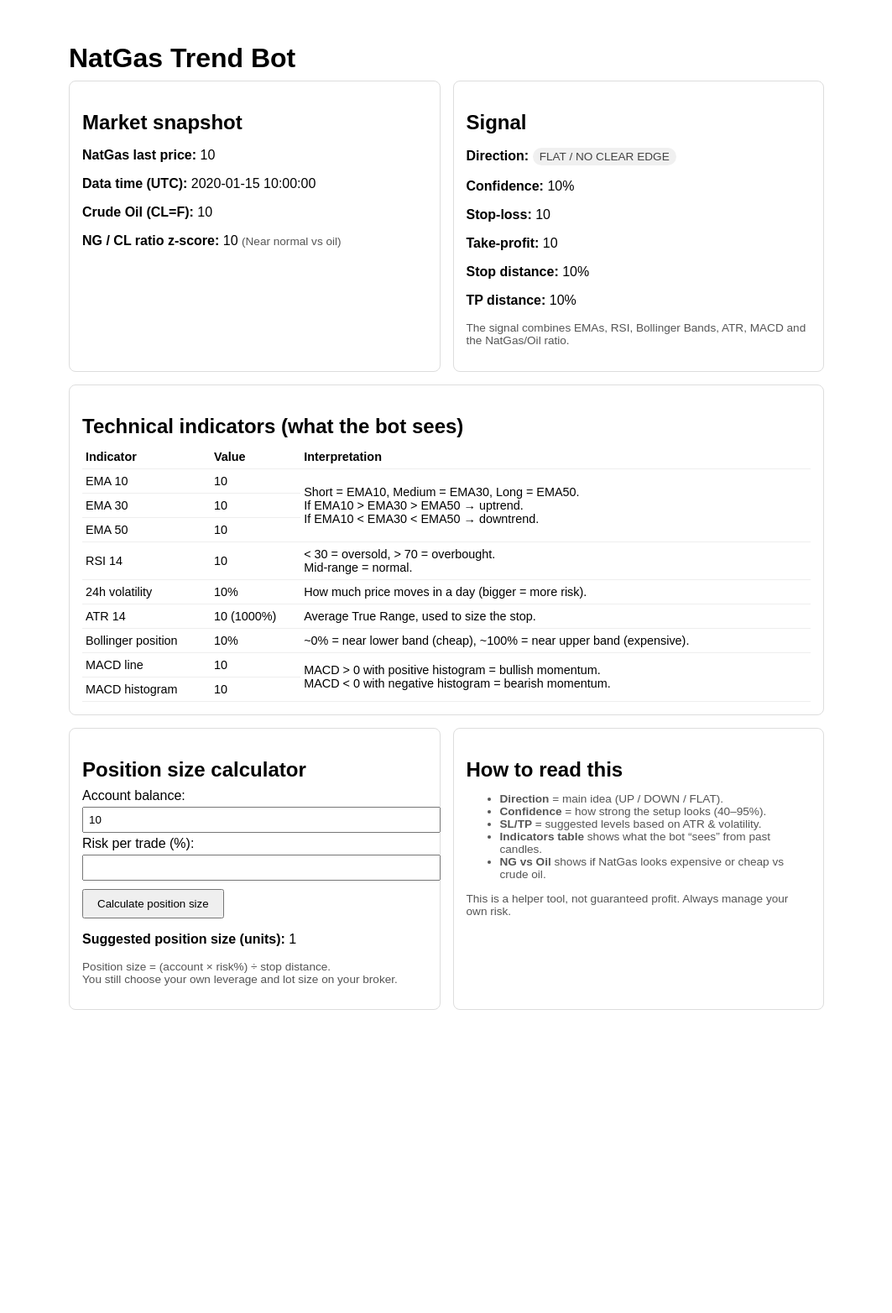
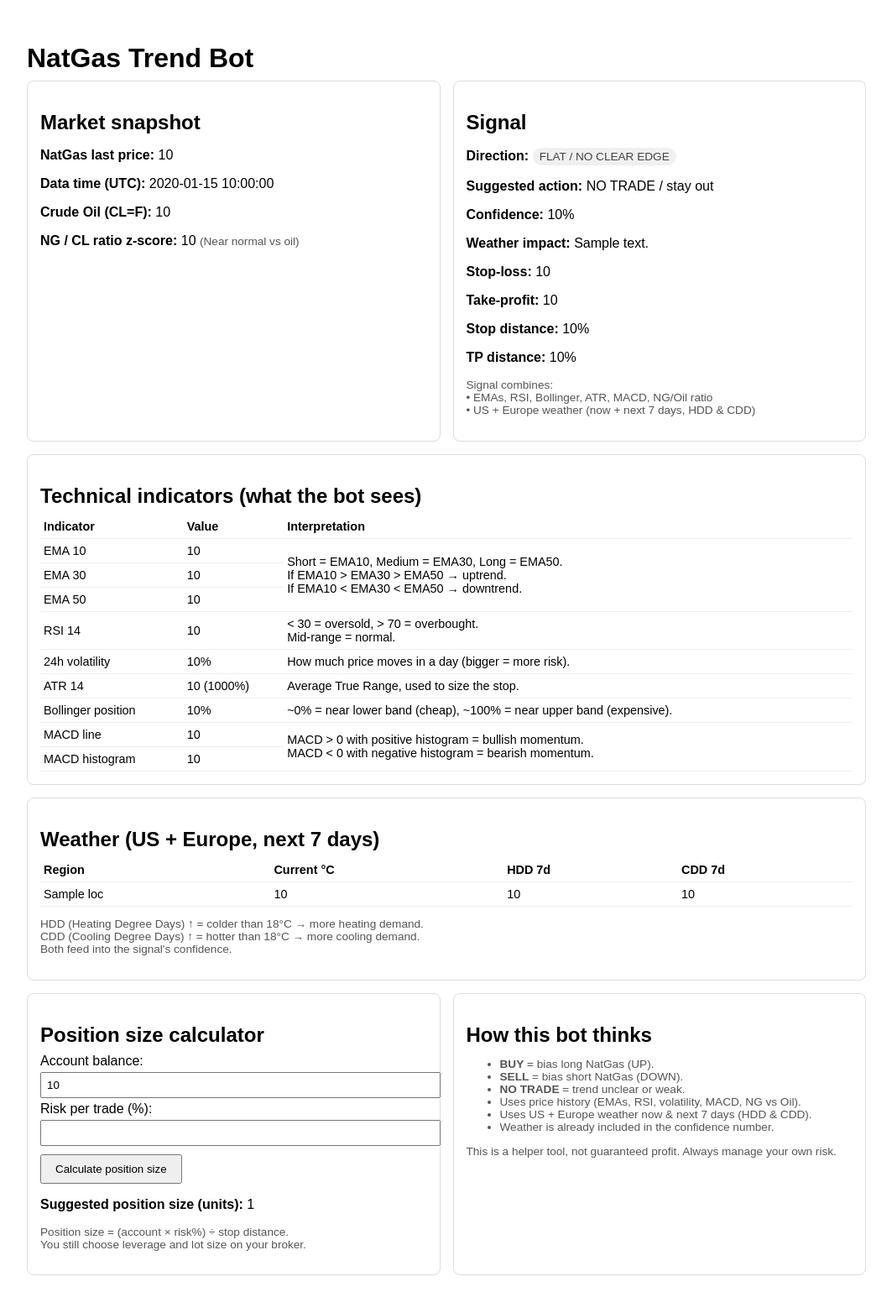
Before and after one commit to mytkollij-lab/natgas-bot, a Flask app: template templates/index.html in a window 1280 px wide. Shown: the whole page at 84% size, without its empty margins (108-1171 px from the left). Before the commit the page ends 1203 px from the top, so only its background shows below. Run offline with Flask 3, Linux system fonts and the light colour scheme; the template is opened without the code that fills it: most values are stand-ins (such as "Sample title", 1, 10 or a date in 2020).

Commit message:
Update index.html

```diff
--- a/templates/index.html
+++ b/templates/index.html
@@ -6,7 +6,7 @@
     <style>
         body {
             font-family: Arial, sans-serif;
-            max-width: 900px;
+            max-width: 1000px;
             margin: 20px auto;
             padding: 10px;
         }
@@ -18,7 +18,7 @@
             grid-template-columns: 1fr;
             gap: 15px;
         }
-        @media (min-width: 800px) {
+        @media (min-width: 900px) {
             .grid-2 {
                 grid-template-columns: 1fr 1fr;
             }
@@ -88,8 +88,15 @@
 
     {% if error_msg %}
         <div class="card error">
-            <strong>Error fetching data or generating signal:</strong><br>
+            <strong>Error fetching market data:</strong><br>
             {{ error_msg }}
+        </div>
+    {% endif %}
+
+    {% if weather_error %}
+        <div class="card error">
+            <strong>Weather warning:</strong><br>
+            {{ weather_error }}
         </div>
     {% endif %}
 
@@ -135,16 +142,31 @@
                         <span class="badge badge-flat">FLAT / NO CLEAR EDGE</span>
                     {% endif %}
                 </p>
+                <p>
+                    <span class="label">Suggested action:</span>
+                    {% if signal.direction == "UP" %}
+                        BUY / go LONG
+                    {% elif signal.direction == "DOWN" %}
+                        SELL / go SHORT
+                    {% else %}
+                        NO TRADE / stay out
+                    {% endif %}
+                </p>
                 <p><span class="label">Confidence:</span> {{ (signal.confidence * 100) | round(1) }}%</p>
+                {% if weather_info %}
+                    <p><span class="label">Weather impact:</span> {{ weather_info.impact_text }}</p>
+                {% endif %}
                 <p><span class="label">Stop-loss:</span> {{ signal.stop_loss | round(4) }}</p>
                 <p><span class="label">Take-profit:</span> {{ signal.take_profit | round(4) }}</p>
                 <p><span class="label">Stop distance:</span> {{ (signal.stop_pct * 100) | round(2) }}%</p>
                 <p><span class="label">TP distance:</span> {{ (signal.tp_pct * 100) | round(2) }}%</p>
                 <p class="small">
-                    The signal combines EMAs, RSI, Bollinger Bands, ATR, MACD and the NatGas/Oil ratio.
+                    Signal combines:<br>
+                    • EMAs, RSI, Bollinger, ATR, MACD, NG/Oil ratio<br>
+                    • US + Europe weather (now + next 7 days, HDD & CDD)
                 </p>
             {% else %}
-                <p>No signal available (maybe data error above).</p>
+                <p>No signal available.</p>
             {% endif %}
         </div>
     </div>
@@ -219,6 +241,39 @@
         </div>
     {% endif %}
 
+    {% if weather_info %}
+        <div class="card">
+            <h2>Weather (US + Europe, next 7 days)</h2>
+            <table>
+                <tr>
+                    <th>Region</th>
+                    <th>Current °C</th>
+                    <th>HDD 7d</th>
+                    <th>CDD 7d</th>
+                </tr>
+                {% for loc in weather_info.locations %}
+                    <tr>
+                        <td>{{ loc.name }}</td>
+                        <td>
+                            {% if loc.temp is not none %}
+                                {{ loc.temp | round(1) }}
+                            {% else %}
+                                ?
+                            {% endif %}
+                        </td>
+                        <td>{{ loc.hdd7 | round(1) }}</td>
+                        <td>{{ loc.cdd7 | round(1) }}</td>
+                    </tr>
+                {% endfor %}
+            </table>
+            <p class="small">
+                HDD (Heating Degree Days) ↑ = colder than 18°C → more heating demand.<br>
+                CDD (Cooling Degree Days) ↑ = hotter than 18°C → more cooling demand.<br>
+                Both feed into the signal's confidence.
+            </p>
+        </div>
+    {% endif %}
+
     <div class="grid grid-2">
         <div class="card">
             <h2>Position size calculator</h2>
@@ -242,18 +297,19 @@
             {% endif %}
             <p class="small">
                 Position size = (account × risk%) ÷ stop distance.<br>
-                You still choose your own leverage and lot size on your broker.
+                You still choose leverage and lot size on your broker.
             </p>
         </div>
 
         <div class="card">
-            <h2>How to read this</h2>
+            <h2>How this bot thinks</h2>
             <ul class="small">
-                <li><b>Direction</b> = main idea (UP / DOWN / FLAT).</li>
-                <li><b>Confidence</b> = how strong the setup looks (40–95%).</li>
-                <li><b>SL/TP</b> = suggested levels based on ATR & volatility.</li>
-                <li><b>Indicators table</b> shows what the bot “sees” from past candles.</li>
-                <li><b>NG vs Oil</b> shows if NatGas looks expensive or cheap vs crude oil.</li>
+                <li><b>BUY</b> = bias long NatGas (UP).</li>
+                <li><b>SELL</b> = bias short NatGas (DOWN).</li>
+                <li><b>NO TRADE</b> = trend unclear or weak.</li>
+                <li>Uses price history (EMAs, RSI, volatility, MACD, NG vs Oil).</li>
+                <li>Uses US + Europe weather now & next 7 days (HDD & CDD).</li>
+                <li>Weather is already included in the confidence number.</li>
             </ul>
             <p class="small">
                 This is a helper tool, not guaranteed profit. Always manage your own risk.
```
